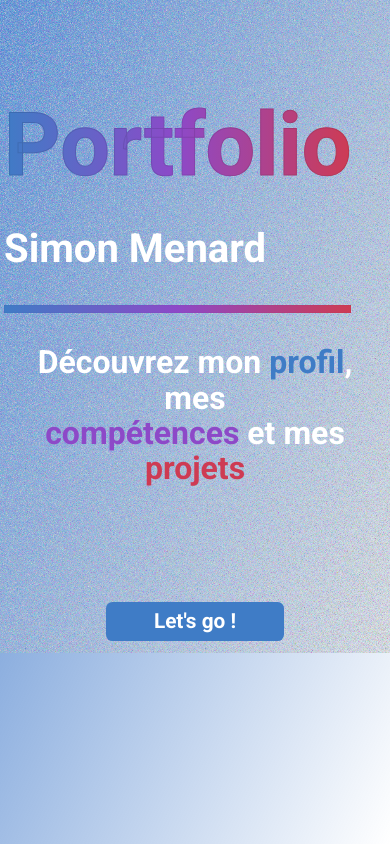
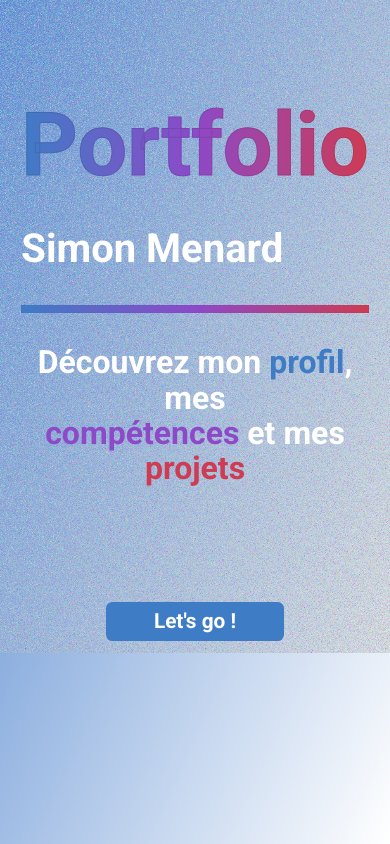
Before and after one commit to SimardCodeTard/portfolio_new, a Next.js app: page / in a window 390 px wide. Built offline with nearby package versions, Linux system fonts and the light colour scheme.

Commit message:
fix(landing): center in mobile

```diff
--- a/app/page.css
+++ b/app/page.css
@@ -15,3 +15,9 @@ h1 {
 .projects-link {
   color: var(--accent3);
 }
+
+@media screen and (max-width: 600px) {
+  main > div {
+    align-items: center;
+  }
+}
```
